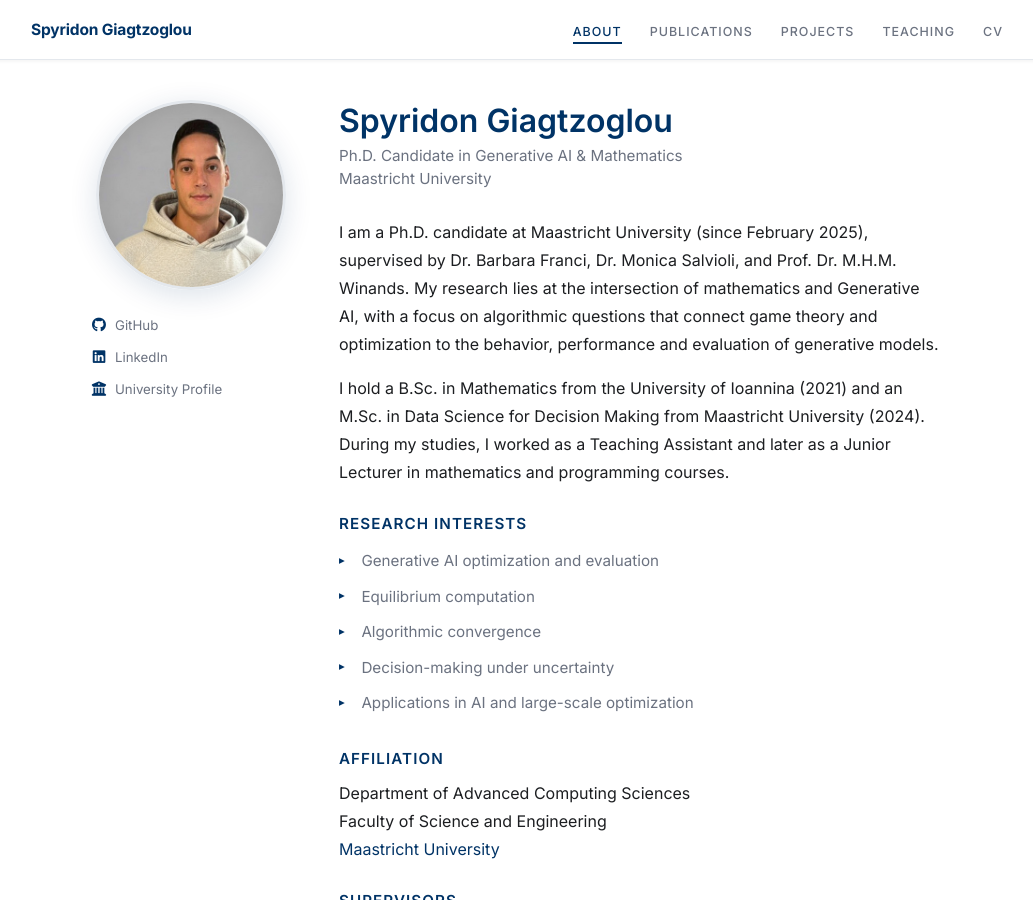
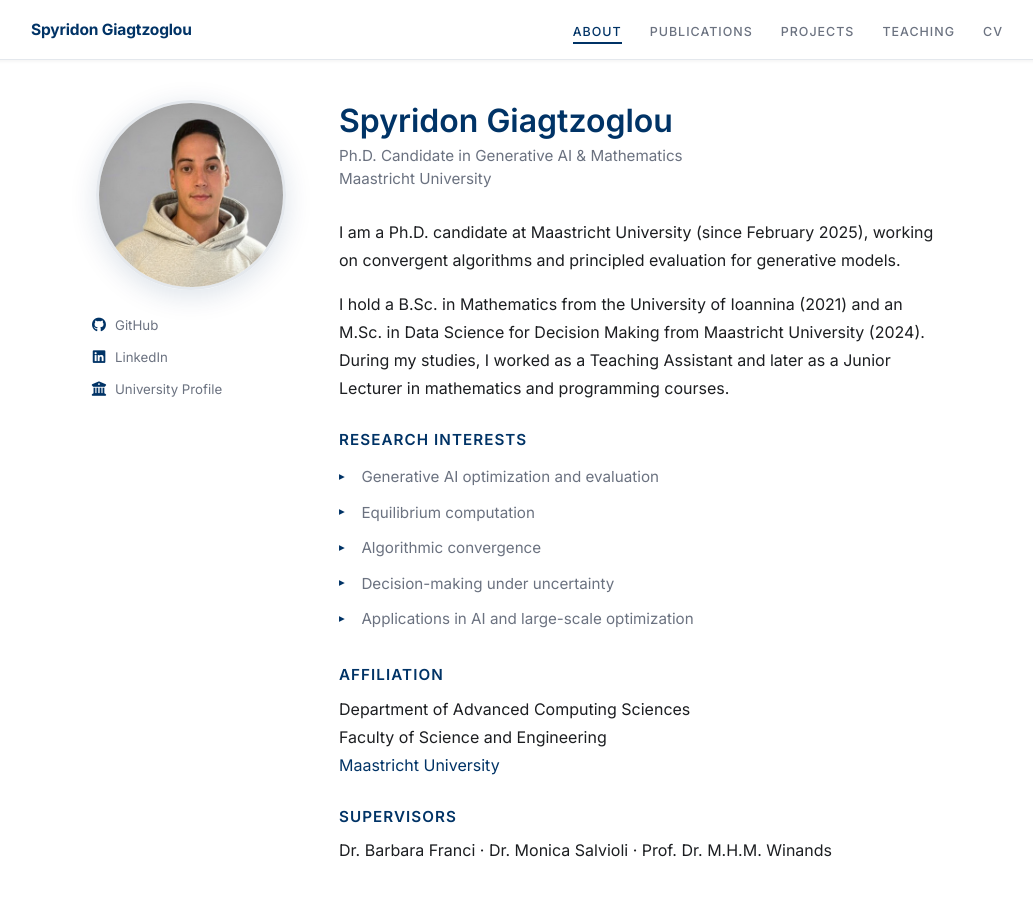
Before and after one commit to giatzoS/spyridongiagtzoglou.github.io, a Jekyll site: the page built from index.md, in a window 1280 px wide and 900 px high. Shown: the whole window, without its empty margins (123-1156 px from the left). Built offline with Jekyll 4.4.1, drawn with Linux system fonts in a browser that asks for light colours.

Commit message:
Update bio text on homepage

```diff
--- a/index.md
+++ b/index.md
@@ -43,21 +43,17 @@ permalink: /
       Maastricht University
     </p>
 
-    <p>
-      I am a Ph.D. candidate at Maastricht University (since February 2025),
-      supervised by Dr. Barbara Franci, Dr. Monica Salvioli, and
-      Prof. Dr. M.H.M. Winands. My research lies at the intersection of
-      mathematics and Generative AI, with a focus on algorithmic questions that
-      connect game theory and optimization to the behavior, performance and
-      evaluation of generative models.
-    </p>
+<p>
+  I am a Ph.D. candidate at Maastricht University (since February 2025), working on
+  convergent algorithms and principled evaluation for generative models.
+</p>
 
-    <p>
-      I hold a B.Sc. in Mathematics from the University of Ioannina (2021) and
-      an M.Sc. in Data Science for Decision Making from Maastricht University
-      (2024). During my studies, I worked as a Teaching Assistant and later as a
-      Junior Lecturer in mathematics and programming courses.
-    </p>
+<p>
+  I hold a B.Sc. in Mathematics from the University of Ioannina (2021) and
+  an M.Sc. in Data Science for Decision Making from Maastricht University (2024).
+  During my studies, I worked as a Teaching Assistant and later as a Junior Lecturer in
+  mathematics and programming courses.
+</p>
 
     <h3>Research Interests</h3>
     <ul class="interests-list">
```
